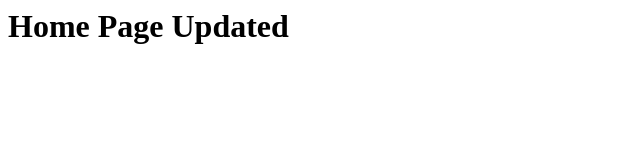
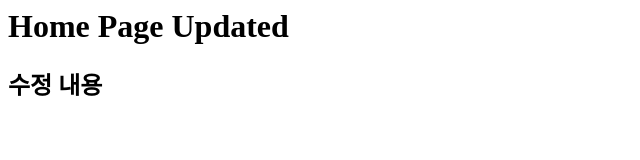
Before and after one commit to gunil123/git-exam, a plain HTML site: page index.html in a window 1280 px wide. Shown: the whole page, without its empty margins (0-640 px from the left). Drawn offline with Linux system fonts and the light colour scheme.

Commit message:
수정사항 커밋

```diff
--- a/index.html
+++ b/index.html
@@ -1 +1,2 @@
 <h1>Home Page Updated</h1>
+<h2>수정 내용</h2>
```
